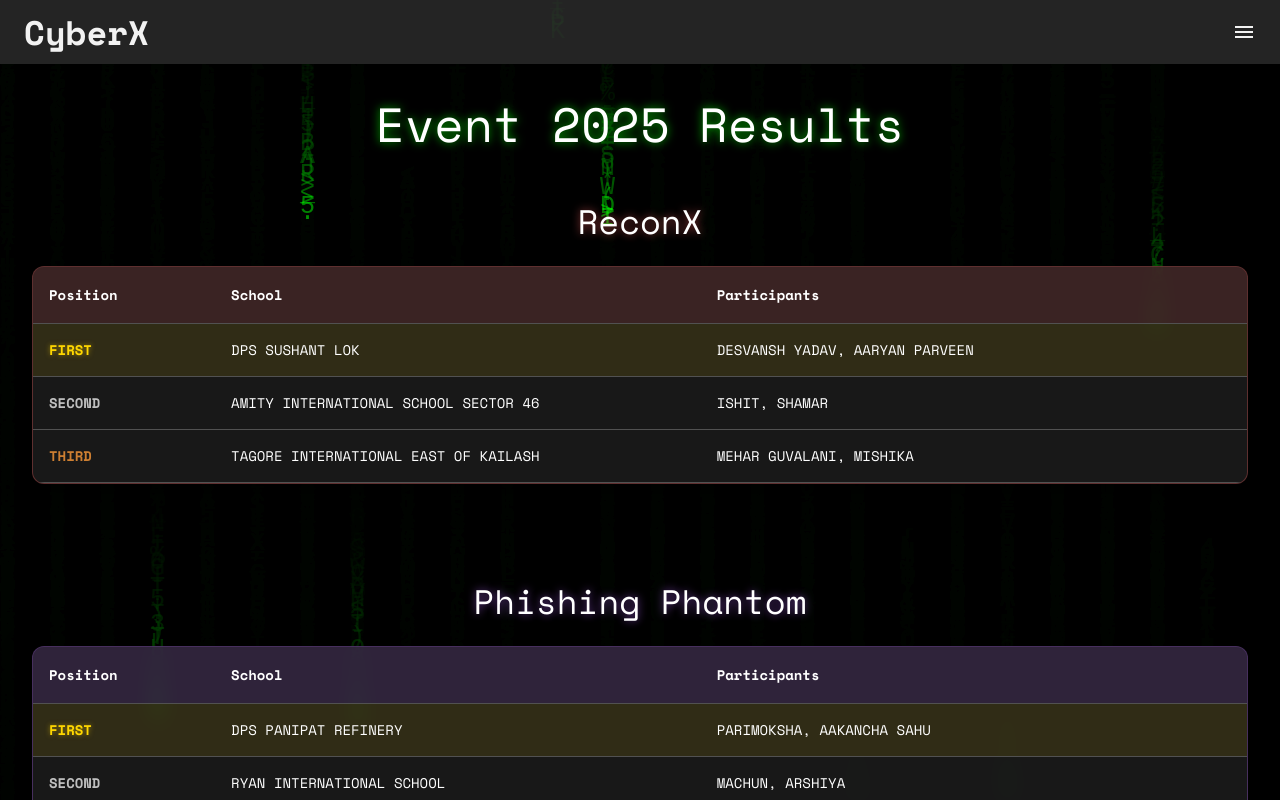
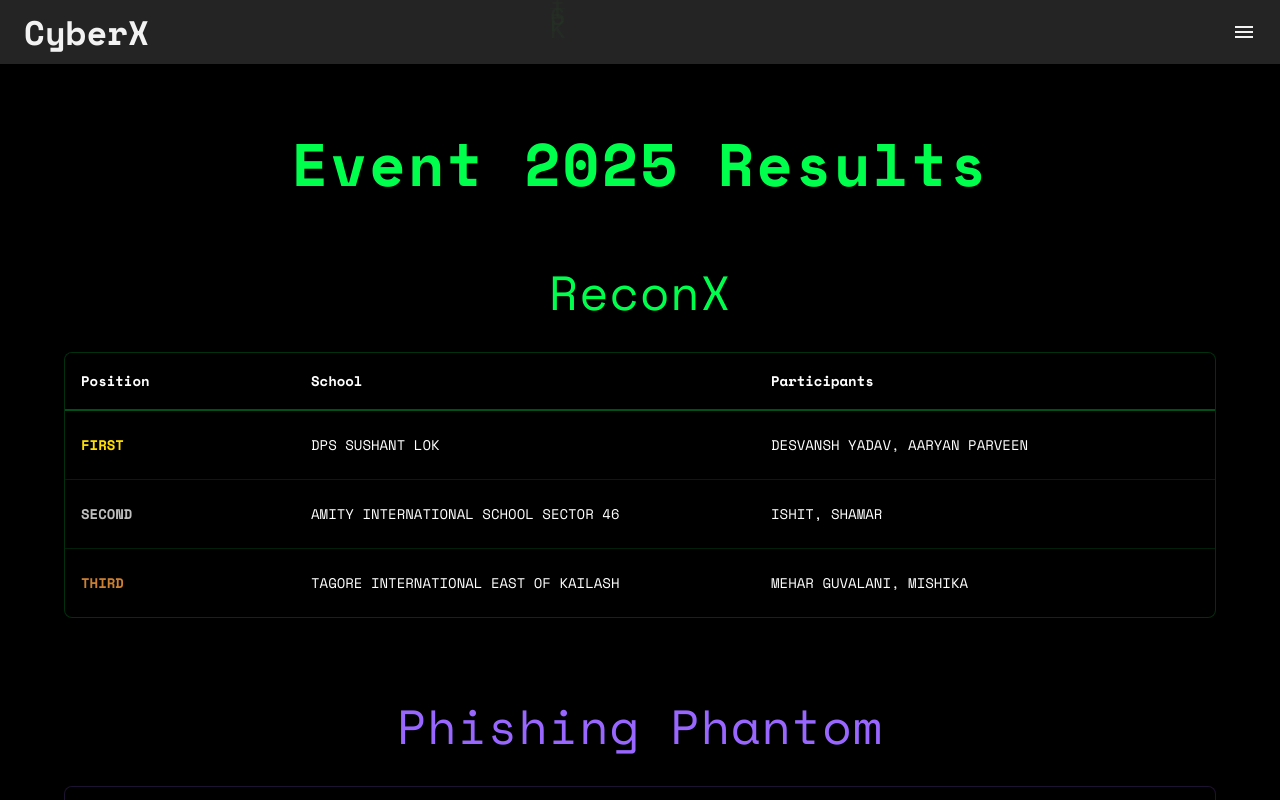
Before and after one commit to CyberX-club/cyber_x, a React (Create React App) app: page /results in a window 1280 px wide. Shown: the top 800 px of the page. Built offline with nearby package versions, Linux system fonts and the light colour scheme; a web font is replaced by a local one.

Commit message:
Results Test 2

```diff
--- a/src/components/Results.js
+++ b/src/components/Results.js
@@ -1,5 +1,5 @@
 import React from 'react';
-import { Box, Typography, Paper, Table, TableBody, TableCell, TableContainer, TableHead, TableRow, Grid } from '@mui/material';
+import { Box, Typography, Table, TableBody, TableCell, TableContainer, TableHead, TableRow, Container } from '@mui/material';
 import MatrixBackground from './MatrixBackground';
 import { motion } from 'framer-motion';
 
@@ -7,6 +7,7 @@ const Results = () => {
   const results = [
     {
       eventName: 'ReconX',
+      color: '#00ff4c',
       winners: [
         { position: 'FIRST', school: 'DPS SUSHANT LOK', participants: 'DESVANSH YADAV, AARYAN PARVEEN' },
         { position: 'SECOND', school: 'AMITY INTERNATIONAL SCHOOL SECTOR 46', participants: 'ISHIT, SHAMAR' },
@@ -15,6 +16,7 @@ const Results = () => {
     },
     {
       eventName: 'Phishing Phantom',
+      color: '#9966ff',
       winners: [
         { position: 'FIRST', school: 'DPS PANIPAT REFINERY', participants: 'PARIMOKSHA, AAKANCHA SAHU' },
         { position: 'SECOND', school: 'RYAN INTERNATIONAL SCHOOL', participants: 'MACHUN, ARSHIYA' },
@@ -23,97 +25,85 @@ const Results = () => {
     }
   ];
 
-  const containerVariants = {
+  const fadeIn = {
     hidden: { opacity: 0 },
     visible: {
       opacity: 1,
-      transition: {
-        staggerChildren: 0.2
-      }
+      transition: { duration: 0.6 }
     }
   };
 
-  const itemVariants = {
-    hidden: { y: 20, opacity: 0 },
-    visible: {
-      y: 0,
-      opacity: 1,
-      transition: {
-        type: 'spring',
-        stiffness: 100
-      }
-    }
+  const positionColors = {
+    FIRST: '#ffdf00',
+    SECOND: '#c0c0c0',
+    THIRD: '#cd7f32'
   };
 
   return (
-    <Box sx={{ position: 'relative', overflow: 'hidden' }}>
+    <Box sx={{ position: 'relative', overflow: 'hidden', minHeight: '100vh', backgroundColor: '#000' }}>
       <MatrixBackground />
-      <Box sx={{ position: 'relative', zIndex: 2, p: { xs: 2, sm: 4 }, minHeight: '100vh' }}>
+
+      <Container maxWidth="lg" sx={{ position: 'relative', zIndex: 2, py: 8 }}>
+        <motion.div
+          initial="hidden"
+          animate="visible"
+          variants={fadeIn}
+        >
           <Typography
-          variant="h3"
+            variant="h2"
             align="center"
-          gutterBottom
             fontFamily="Space Mono"
             sx={{
-            color: 'white',
-            mb: 6,
-            textShadow: '0 0 10px rgba(0, 255, 0, 0.7)'
+              color: '#00ff4c',
+              mb: 8,
+              fontWeight: 700,
+              letterSpacing: 2
             }}
           >
             Event 2025 Results
           </Typography>
+        </motion.div>
 
-        <Grid container spacing={6} justifyContent="center">
         {results.map((event, index) => (
-            <Grid item xs={12} key={index}>
           <motion.div
-                initial="hidden"
-                animate="visible"
-                variants={containerVariants}
+            key={index}
+            initial={{ opacity: 0, y: 30 }}
+            animate={{ opacity: 1, y: 0 }}
+            transition={{ duration: 0.5, delay: index * 0.2 }}
+            style={{ marginBottom: 80 }}
           >
-                <motion.div variants={itemVariants}>
             <Typography
-                    variant="h4"
+              variant="h3"
               fontFamily="Space Mono"
-                    color="white"
               align="center"
-                    sx={{ mb: 3, textShadow: event.eventName === 'ReconX'
-                      ? '0 0 8px rgba(255, 100, 100, 0.6)'
-                      : '0 0 8px rgba(180, 100, 255, 0.6)'
+              sx={{
+                color: event.color,
+                mb: 4,
+                letterSpacing: 1
               }}
             >
               {event.eventName}
             </Typography>
-                </motion.div>
 
-                <motion.div variants={itemVariants}>
-                  <TableContainer
-                    component={Paper}
-                    sx={{
-                      backgroundColor: 'rgba(15, 15, 15, 0.85)',
-                      backdropFilter: 'blur(10px)',
-                      borderRadius: 3,
+            <TableContainer sx={{
+              backgroundColor: 'rgba(0, 0, 0, 0.7)',
+              borderRadius: 2,
               overflow: 'hidden',
-                      boxShadow: '0 10px 30px rgba(0,0,0,0.5)',
-                      border: event.eventName === 'ReconX'
-                        ? '1px solid rgba(255, 100, 100, 0.3)'
-                        : '1px solid rgba(180, 100, 255, 0.3)',
-                      mb: 6
-                    }}
-                  >
+              border: `1px solid ${event.color}30`
+            }}>
               <Table>
                 <TableHead>
                   <TableRow sx={{
-                          backgroundColor: event.eventName === 'ReconX'
-                            ? 'rgba(255, 100, 100, 0.15)'
-                            : 'rgba(180, 100, 255, 0.15)'
+                    backgroundColor: 'rgba(0, 0, 0, 0.5)'
                   }}>
                     <TableCell
                       sx={{
                         color: 'white',
                         fontFamily: 'Space Mono',
                         fontWeight: 'bold',
-                              width: '15%'
+                        borderBottom: `2px solid ${event.color}50`,
+                        py: 2,
+                        width: '20%'
                       }}
                     >
                       Position
@@ -123,6 +113,8 @@ const Results = () => {
                         color: 'white',
                         fontFamily: 'Space Mono',
                         fontWeight: 'bold',
+                        borderBottom: `2px solid ${event.color}50`,
+                        py: 2,
                         width: '40%'
                       }}
                     >
@@ -133,7 +125,9 @@ const Results = () => {
                         color: 'white',
                         fontFamily: 'Space Mono',
                         fontWeight: 'bold',
-                              width: '45%'
+                        borderBottom: `2px solid ${event.color}50`,
+                        py: 2,
+                        width: '40%'
                       }}
                     >
                       Participants
@@ -146,35 +140,40 @@ const Results = () => {
                       key={i}
                       sx={{
                         '&:hover': {
-                                backgroundColor: event.eventName === 'ReconX'
-                                  ? 'rgba(255, 100, 100, 0.1)'
-                                  : 'rgba(180, 100, 255, 0.1)'
+                          backgroundColor: 'rgba(0, 0, 0, 0.4)',
                         },
-                              backgroundColor: winner.position === 'FIRST'
-                                ? 'rgba(255, 215, 0, 0.1)'
-                                : 'transparent'
+                        borderBottom: i < event.winners.length - 1 ? `1px solid ${event.color}20` : 'none'
                       }}
                     >
                       <TableCell
                         sx={{
-                                color: winner.position === 'FIRST'
-                                  ? 'gold'
-                                  : winner.position === 'SECOND'
-                                    ? 'silver'
-                                    : '#cd7f32',
+                          color: positionColors[winner.position],
                           fontWeight: 'bold',
                           fontFamily: 'Space Mono',
-                                textShadow: winner.position === 'FIRST'
-                                  ? '0 0 5px rgba(255, 215, 0, 0.5)'
-                                  : 'none'
+                          py: 3,
+                          borderBottom: 'none'
                         }}
                       >
                         {winner.position}
                       </TableCell>
-                            <TableCell sx={{ color: 'white', fontFamily: 'Space Mono' }}>
+                      <TableCell
+                        sx={{
+                          color: 'white',
+                          fontFamily: 'Space Mono',
+                          py: 3,
+                          borderBottom: 'none'
+                        }}
+                      >
                         {winner.school}
                       </TableCell>
-                            <TableCell sx={{ color: 'white', fontFamily: 'Space Mono' }}>
+                      <TableCell
+                        sx={{
+                          color: 'white',
+                          fontFamily: 'Space Mono',
+                          py: 3,
+                          borderBottom: 'none'
+                        }}
+                      >
                         {winner.participants}
                       </TableCell>
                     </TableRow>
@@ -183,11 +182,8 @@ const Results = () => {
               </Table>
             </TableContainer>
           </motion.div>
-              </motion.div>
-            </Grid>
         ))}
-        </Grid>
-      </Box>
+      </Container>
     </Box>
   );
 };
```
Lines whose indentation alone changed are shown as unchanged.
